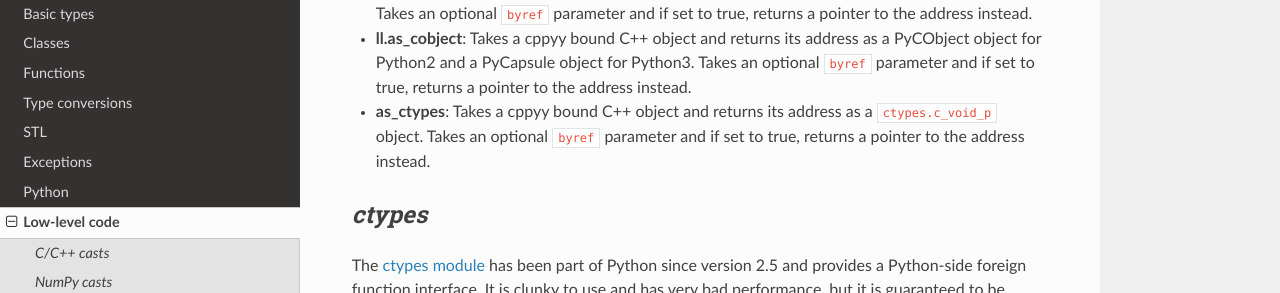
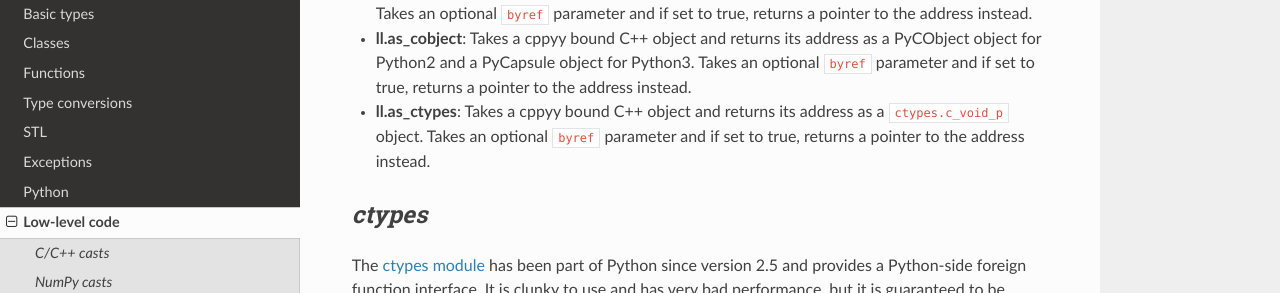
Before and after one commit to wlav/cppyy, a Sphinx documentation site: the page built from doc/source/lowlevel.rst, in a window 1280 px wide and 900 px high, scrolled down 2810 px. Shown: the part 156-449 px from the top of the window. Built offline with Sphinx 7.4.7 and the Read the Docs theme 2.0.0, drawn with Linux system fonts in a browser that asks for light colours.

Commit message:
fix typo

```diff
--- a/doc/source/lowlevel.rst
+++ b/doc/source/lowlevel.rst
@@ -183,7 +183,7 @@ above for cppyy) the result of at least one of the following:
   Takes an optional ``byref`` parameter and if set to true, returns a pointer
   to the address instead.
 
-* **as_ctypes**: Takes a cppyy bound C++ object and returns its address as
+* **ll.as_ctypes**: Takes a cppyy bound C++ object and returns its address as
   a ``ctypes.c_void_p`` object.
   Takes an optional ``byref`` parameter and if set to true, returns a pointer
   to the address instead.
```
